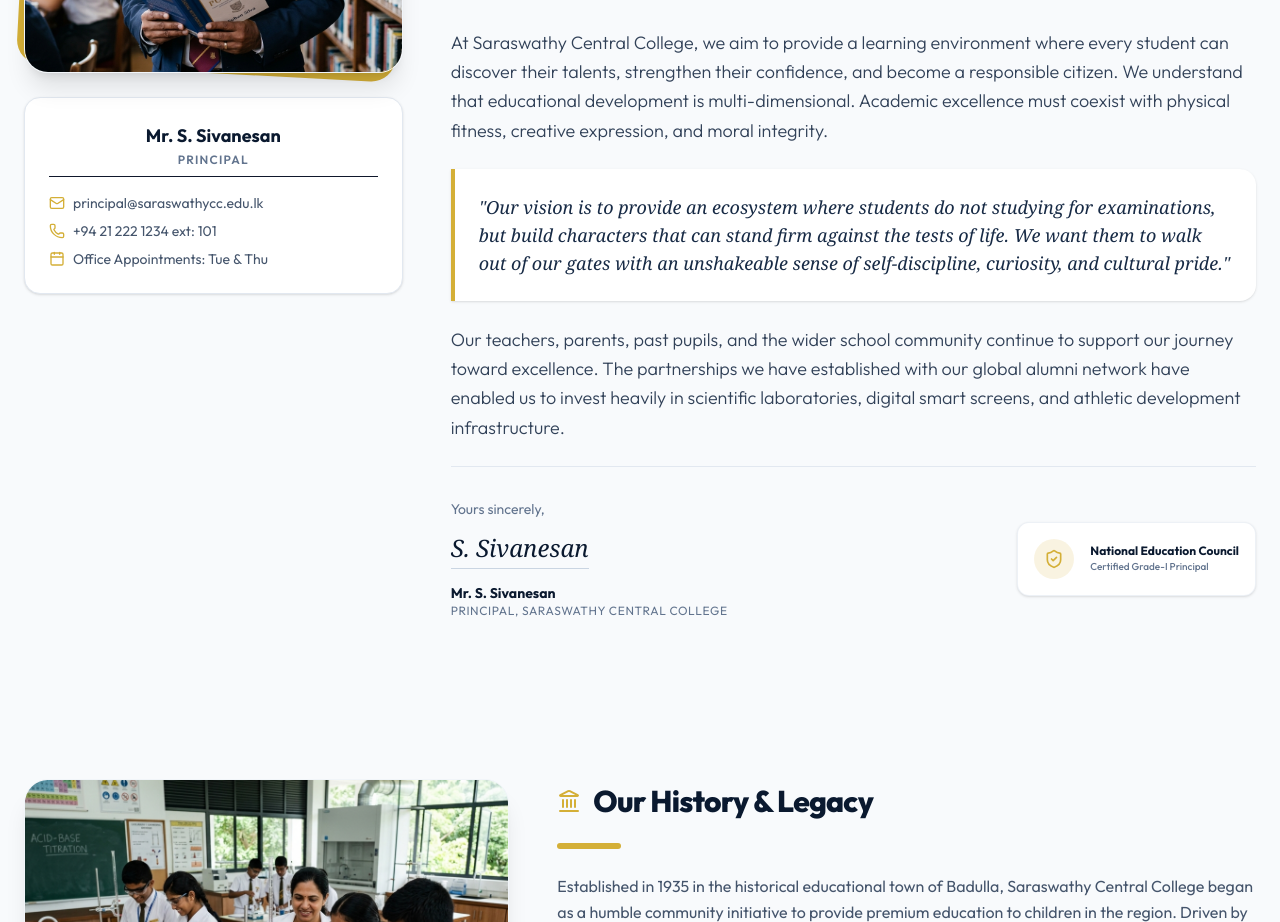
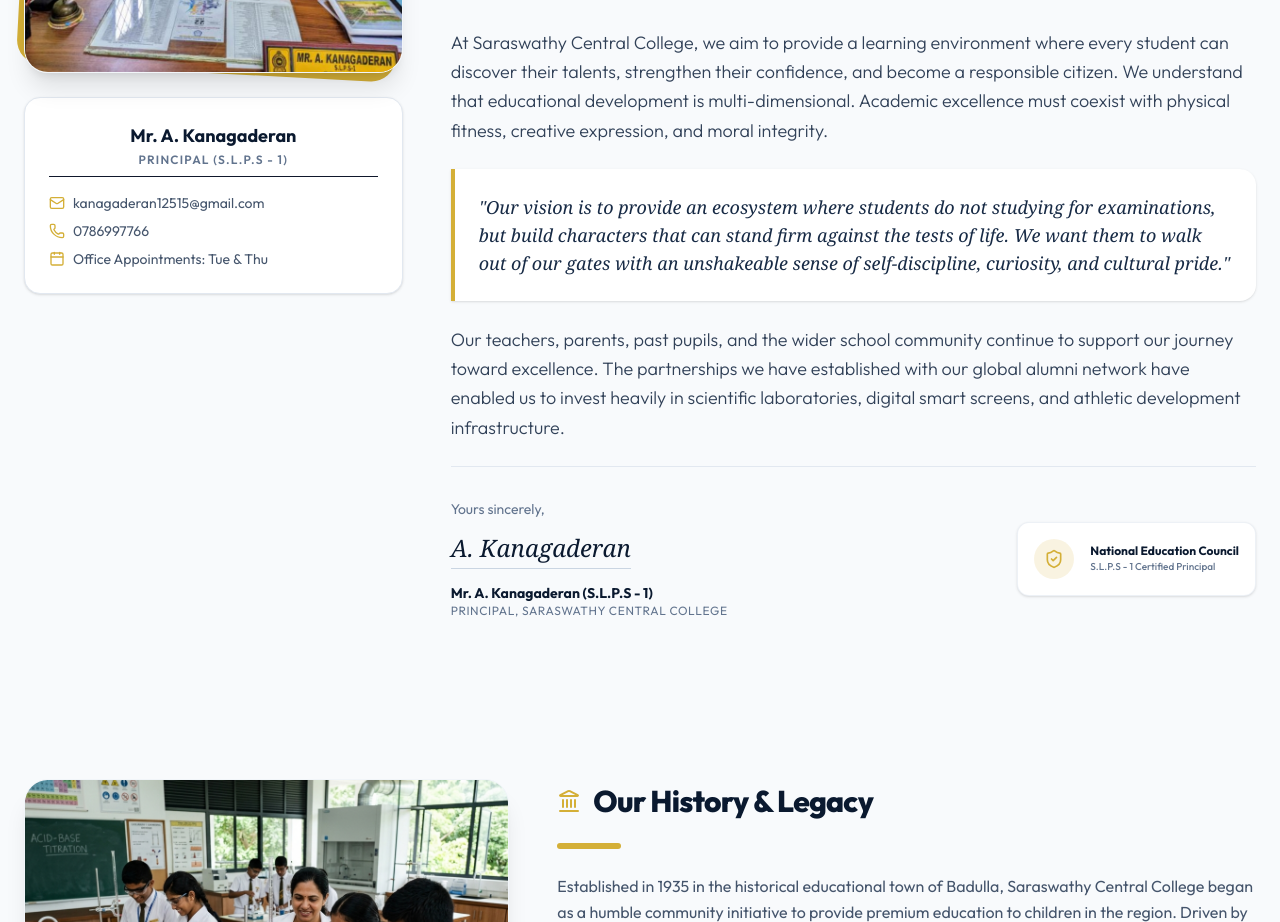
Before and after one commit to Madhushan200/saraswathycentralcollege, a React (Vite) app: page /about in a window 1280 px wide. Shown: the part 1100-2022 px from the top of the page. Built offline with nearby package versions, Linux system fonts and the light colour scheme; no server answers; the database is empty.

Commit message:
Update Principal details and photo to Mr. A. Kanagaderan S.L.P.S - 1

```diff
--- a/src/pages/AboutUs.jsx
+++ b/src/pages/AboutUs.jsx
@@ -98,25 +98,25 @@ const AboutUs = () => {
               <div className="absolute inset-0 bg-school-gold rounded-3xl rotate-3" />
               <img
                 src="/principal.jpg"
-                alt="Principal Mr. S. Sivanesan"
+                alt="Principal Mr. A. Kanagaderan S.L.P.S - 1"
                 className="absolute inset-0 w-full h-full object-cover rounded-3xl shadow-xl border border-slate-100 transform hover:rotate-0 transition-transform duration-300"
               />
             </div>
 
             <div className="w-full bg-white border border-slate-200 p-6 rounded-2xl space-y-4 text-sm shadow-sm">
               <div className="text-center pb-2 border-b border-slate-150">
-                <h3 className="text-lg font-bold text-school-navy">Mr. S. Sivanesan</h3>
-                <p className="text-xs text-slate-500 uppercase tracking-widest mt-0.5 font-semibold">Principal</p>
+                <h3 className="text-lg font-bold text-school-navy">Mr. A. Kanagaderan</h3>
+                <p className="text-xs text-slate-500 uppercase tracking-widest mt-0.5 font-semibold">Principal (S.L.P.S - 1)</p>
               </div>
 
               <div className="space-y-2 text-slate-600 text-left">
                 <p className="flex items-center gap-2">
                   <Mail className="w-4 h-4 text-school-gold flex-shrink-0" />
-                  <span className="truncate">principal@saraswathycc.edu.lk</span>
+                  <span className="truncate">kanagaderan12515@gmail.com</span>
                 </p>
                 <p className="flex items-center gap-2">
                   <Phone className="w-4 h-4 text-school-gold flex-shrink-0" />
-                  <span>+94 21 222 1234 ext: 101</span>
+                  <span>0786997766</span>
                 </p>
                 <p className="flex items-center gap-2">
                   <Calendar className="w-4 h-4 text-school-gold flex-shrink-0" />
@@ -160,10 +160,10 @@ const AboutUs = () => {
                 <p className="text-slate-500 text-sm">Yours sincerely,</p>
                 <div className="h-12 flex items-center mt-2">
                   <span className="font-serif italic text-2xl text-school-navy border-b border-slate-300 pb-1">
-                    S. Sivanesan
+                    A. Kanagaderan
                   </span>
                 </div>
-                <p className="text-school-navy font-bold mt-2 text-sm">Mr. S. Sivanesan</p>
+                <p className="text-school-navy font-bold mt-2 text-sm">Mr. A. Kanagaderan (S.L.P.S - 1)</p>
                 <p className="text-slate-500 text-xs uppercase tracking-wider">Principal, Saraswathy Central College</p>
               </div>
 
@@ -173,7 +173,7 @@ const AboutUs = () => {
                 </div>
                 <div>
                   <p className="text-xs font-bold text-school-navy text-left">National Education Council</p>
-                  <p className="text-[10px] text-slate-500 font-medium text-left">Certified Grade-I Principal</p>
+                  <p className="text-[10px] text-slate-500 font-medium text-left">S.L.P.S - 1 Certified Principal</p>
                 </div>
               </div>
             </div>
--- a/src/pages/AdminDashboard.jsx
+++ b/src/pages/AdminDashboard.jsx
@@ -26,7 +26,7 @@ const SEED_EVENTS = [
   { id: 2, image: "/sports.jpg", date: "April 28, 2026", category: "Sports", title: "Sports Meet Celebration", description: "A grand showcase of athletic talents, sportsmanship, and house teamwork at the college grounds. Visuals include drill displays and track events.", full_content: "The Annual Inter-House Sports Meet was celebrated with high energy at the college playground. The chief guest, a prominent national athlete and alumnus, declared the meet open. Following intense competition across track and field events, Bharathi House secured the overall championship, with Ramanujan House as runners-up. The event culminated in a colorful band display and march past by the Senior Prefect Council." },
   { id: 3, image: "/cultural-event.jpg", date: "March 12, 2026", category: "Cultural Programs", title: "Cultural Day Program", description: "Students representing various clubs presented traditional dances, music recitals, and visual art pieces highlighting rich regional heritage.", full_content: "Saraswathy Central College hosted its Cultural Day Program, bringing alive the diverse cultural heritage of Sri Lanka. The program included traditional dance forms, instrumental recitals, and Tamil and Sinhala literature recitals. Alongside the stage performances, the Student Art Society hosted an exhibition showcasing beautiful oil paintings, sketches, and handicrafts created entirely by our students, drawing appreciation from parents and well-wishers." },
   { id: 4, image: "/gallery-1.jpg", date: "February 20, 2026", category: "Competitions", title: "Annual Science Exhibition", description: "A massive science fair displaying models of robotics, renewable energy systems, chemistry setups, and eco-friendly farming designs.", full_content: "The Annual Science & Technology Exhibition of Saraswathy Central College drew hundreds of visitors, including students from neighboring schools. Working under the guidance of our science faculty, students displayed working prototypes of solar irrigators, smart home automation sensors, and models representing biological cells. The ICT club also showcased web development frameworks and small video games created using Scratch and JavaScript." },
-  { id: 5, image: "/principal.jpg", date: "January 18, 2026", category: "Leadership", title: "Prefects’ Investiture Ceremony", description: "Official badge pinning and pledge taking by the newly elected student leaders, pledging to safeguard discipline and code of conduct.", full_content: "The Prefect Investiture Ceremony for the school year 2026 was held under the patronage of the Principal, Mr. S. Sivanesan. Eighty students from grades 11 and 13 were badged as Senior and Junior Prefects. The newly appointed Head Prefect took the oath of office, leading the board in promising to maintain school rules, coordinate student programs, and serve as role models of discipline and dedication." },
+  { id: 5, image: "/principal.jpg", date: "January 18, 2026", category: "Leadership", title: "Prefects’ Investiture Ceremony", description: "Official badge pinning and pledge taking by the newly elected student leaders, pledging to safeguard discipline and code of conduct.", full_content: "The Prefect Investiture Ceremony for the school year 2026 was held under the patronage of the Principal, Mr. A. Kanagaderan (S.L.P.S - 1). Eighty students from grades 11 and 13 were badged as Senior and Junior Prefects. The newly appointed Head Prefect took the oath of office, leading the board in promising to maintain school rules, coordinate student programs, and serve as role models of discipline and dedication." },
   { id: 6, image: "/school-building.jpg", date: "June 05, 2026", category: "Community Service", title: "Environmental Awareness Program", description: "Marking World Environment Day, students launched a clean campus drive and planted native trees around the municipality grounds.", full_content: "In celebration of World Environment Day, the Environmental Club of Saraswathy Central College organized a series of community-centric activities. Students from grades 8 to 12 participated in a clean-up campaign targeting public spaces around the Badulla junction. Additionally, the college planted 50 native trees on school borders and hosted a seminar on waste management and single-use plastic reduction." }
 ];
 
--- a/src/pages/ContactUs.jsx
+++ b/src/pages/ContactUs.jsx
@@ -86,6 +86,7 @@ const ContactUs = () => {
                 <div>
                   <h4 className="font-bold text-school-navy text-base mb-1">Telephone Contacts</h4>
                   <p className="text-slate-500 text-sm leading-relaxed">
+                    Principal Direct: 0786997766<br />
                     Main Office: +94 21 222 1234<br />
                     Administration: +94 21 222 5678
                   </p>
@@ -100,8 +101,8 @@ const ContactUs = () => {
                 <div>
                   <h4 className="font-bold text-school-navy text-base mb-1">Email Addresses</h4>
                   <p className="text-slate-500 text-sm leading-relaxed">
-                    Inquiries: info@saraswathycc.edu.lk<br />
-                    Principal Office: principal@saraswathycc.edu.lk
+                    Principal Direct: kanagaderan12515@gmail.com<br />
+                    General Inquiries: info@saraswathycc.edu.lk
                   </p>
                 </div>
               </div>
--- a/src/pages/EventsNews.jsx
+++ b/src/pages/EventsNews.jsx
@@ -80,7 +80,7 @@ const EventsNews = () => {
       category: "Leadership",
       title: "Prefects’ Investiture Ceremony",
       description: "Official badge pinning and pledge taking by the newly elected student leaders, pledging to safeguard discipline and code of conduct.",
-      fullContent: "The Prefect Investiture Ceremony for the school year 2026 was held under the patronage of the Principal, Mr. S. Sivanesan. Eighty students from grades 11 and 13 were badged as Senior and Junior Prefects. The newly appointed Head Prefect took the oath of office, leading the board in promising to maintain school rules, coordinate student programs, and serve as role models of discipline and dedication."
+      fullContent: "The Prefect Investiture Ceremony for the school year 2026 was held under the patronage of the Principal, Mr. A. Kanagaderan (S.L.P.S - 1). Eighty students from grades 11 and 13 were badged as Senior and Junior Prefects. The newly appointed Head Prefect took the oath of office, leading the board in promising to maintain school rules, coordinate student programs, and serve as role models of discipline and dedication."
     },
     {
       id: 6,
--- a/src/pages/Home.jsx
+++ b/src/pages/Home.jsx
@@ -166,7 +166,7 @@ const Home = () => {
               "It is with great pride that I welcome you to Saraswathy Central College. Our school stands as a place where education, discipline, culture, and character come together to shape the future of our students. Guided by our meaningful motto “உழை உயர்”, we believe that sincere effort and hard work are the foundation of success."
             </blockquote>
             <div>
-              <p className="text-school-navy font-bold text-base">Mr. S. Sivanesan</p>
+              <p className="text-school-navy font-bold text-base">Mr. A. Kanagaderan (S.L.P.S - 1)</p>
               <p className="text-slate-500 text-xs uppercase tracking-wider">Principal, Saraswathy Central College</p>
             </div>
             <div className="pt-2">
```
Also changed, not shown: public/principal.jpg.
